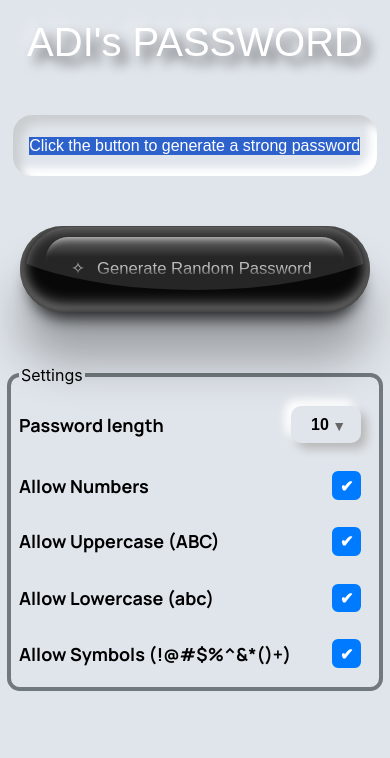
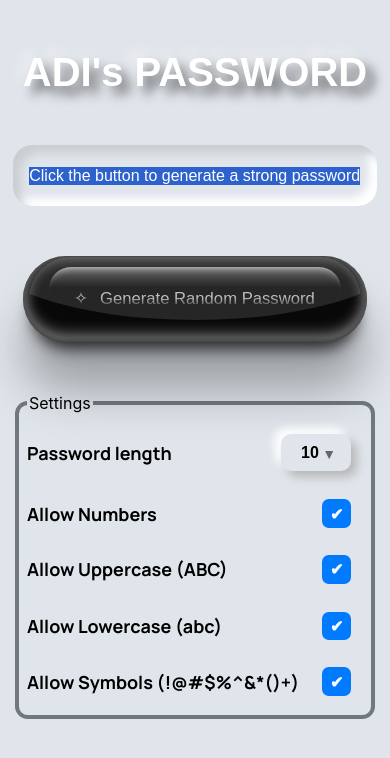
Before and after one commit to AdarshNaikDev/adis-password-generator, a React (Create React App) app: page / in a window 390 px wide. Shown: the top 758 px of the page. Built offline with nearby package versions, Linux system fonts and the light colour scheme.

Commit message:
few changes to responsive ness

```diff
--- a/src/Mobile.css
+++ b/src/Mobile.css
@@ -1,3 +1,6 @@
+
+
+
 
 /* Mobile view CSS below */
 
@@ -17,12 +20,14 @@ body{
   max-width: 100%;
   margin: 0 auto;
   height: 100vh;
+  background-size: cover;
+  min-height: 100vh;
 }
 
   .main-title{
-    margin-top: 20px;
+    margin-top: 1.25em;
     font-size: 2.5em;
-    font-weight: 500;
+    font-weight: 600;
 
   }
 
@@ -31,13 +36,12 @@ body{
   }
 
   .text-pswd{
-
     width: 85%;
-    height: 45px;
+    height: 2.8125em;
     border: none;
     outline: none;
     background: none;
-    font-size: 10px;
+    font-size: 0.625em;
 
     padding: 0.5em 1em 0.5em 1em;
     box-shadow: inset 8px 8px 8px #cbced1,
@@ -59,7 +63,7 @@ body{
   }
 
   .button{
-    width: 350px;
+    width: 25.8em;
   }
   .button .wrap{
     font-size: 1.25em;
@@ -82,14 +86,14 @@ body{
     font-weight: 500;
     font-size: 1em;
     color: #4d5255;
-    padding-left: 0px;
+    padding-left: 0em;
 
   }
 
   .settings-row {
     display: flex;
     flex-direction: column;
-    width: 18em;
+    width: 17em;
     align-items: start;
     margin-top: -1em;
 
@@ -109,7 +113,7 @@ body{
     align-items: center;
     /* gap: 1.6em; */
     position: relative;
-    width: 19em;
+    width: 18em;
     justify-content: space-between;
     margin-top: 1em;
     font-weight: 700;
@@ -125,7 +129,7 @@ body{
   .custom-checkbox {
     width: 1.375em;
     height: 1.375em;
-    border-radius: 6px;
+    border-radius: 0.375em;
     border: 2px solid #ccc;
     background-color: white;
     position: relative;
@@ -251,7 +255,7 @@ body{
   }
 
     .legend-style{
-        margin-top: 50px;
+        margin-top: 3em;
     }
 
 }
```
